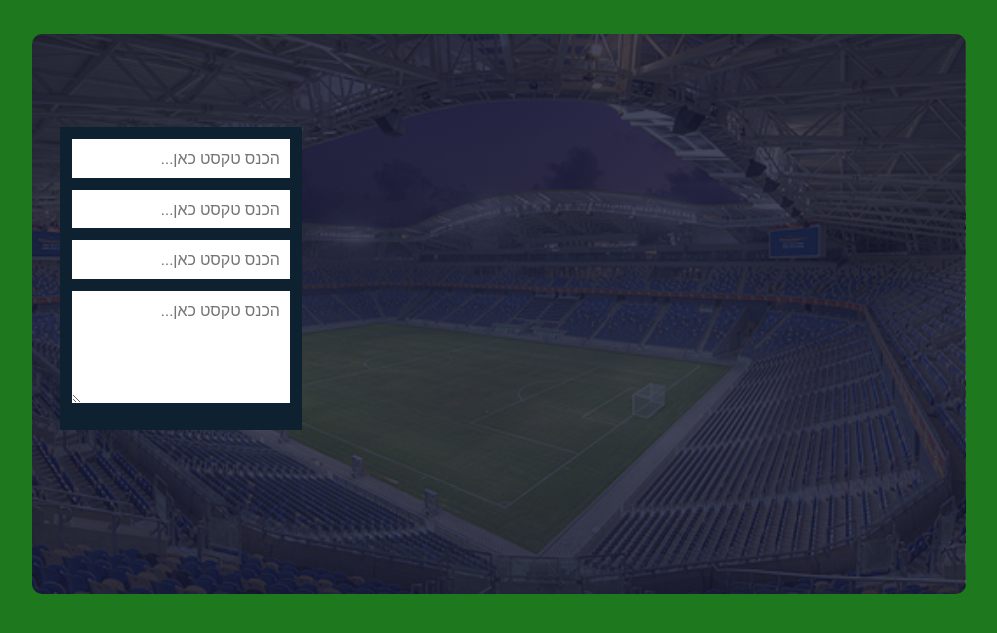
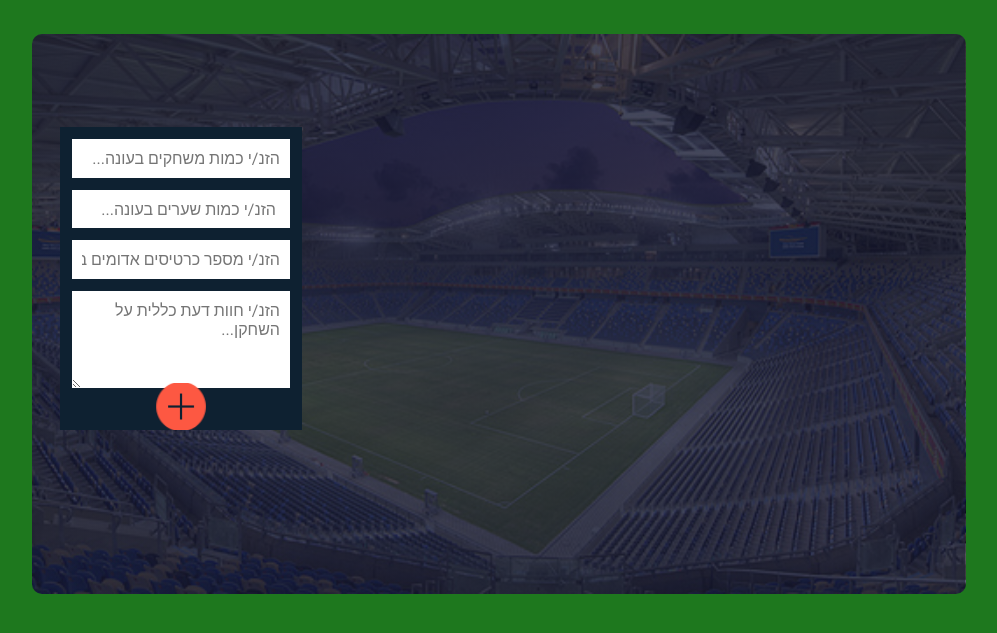
Before and after one commit to EitanBellaiche/ex5-Client, a plain HTML site: page client/index.html in a window 1280 px wide. Shown: the part 103-736 px from the top of the page, without its empty margins (141-1138 px from the left). Drawn offline with Linux system fonts and the light colour scheme.

Commit message:
add plus button

```diff
--- a/client/css/style.css
+++ b/client/css/style.css
@@ -51,16 +51,20 @@ header h1 {
     width: 17.031vw;
     height: 4.8vh;
     background-color: white;
-    display: flex;
-    align-items: flex-start;
     justify-content: center;
-    font-family: 'Roboto', sans-serif;
-    font-size: 16px;
     color: #000;
     text-align: center;
     margin-top: 5%;
 }
-
+.largeTextBox{
+    width: 17.031vw;
+    height: 14vh;
+    background-color: white;
+    display: flex;
+    justify-content: center;
+    text-align: center;
+    margin-top: 5%;
+}
 .textBox input, .largeTextBox textarea {
     border: none;
     outline: none;
@@ -74,36 +78,16 @@ header h1 {
     text-align: right;
     padding: 10px;
 }
-
-.largeTextBox{
-    width: 17.031vw;
-    height: 14vh;
-    background-color: white;
-    display: flex;
-    align-items: flex-start;
-    justify-content: center;
-    font-family: 'Roboto', sans-serif;
-    font-size: 16px;
-    color: #000;
-    text-align: center;
-    margin-top: 5%;
-}
-
-.addButton {
-    width: 40px;
-    height: 40px;
-    background-color: #FF6347;
-    color: white;
+.addPlusButton {
+    width: 54px;
+    height: 54px;
+    background-image: url('../images/plus-button.png');
+    background-size: cover;
+    background-position: center;
     border: none;
-    border-radius: 50%;
-    font-size: 24px;
-    display: flex;
     align-items: center;
     justify-content: center;
     cursor: pointer;
-    margin-top: 10px;
+    background-color: transparent;
+    margin-top: -2%;
 }
-
-.addButton:hover {
-    background-color: #e5533d;
-}
--- a/client/index.html
+++ b/client/index.html
@@ -18,18 +18,20 @@
                 <div class="centralBox">
                     <form class="textBoxContainer">
                         <div class="textBox">
-                            <input type="text" placeholder="הכנס טקסט כאן...">
+                            <input type="text" placeholder="הזנ/י כמות משחקים בעונה...">
                         </div>
                         <div class="textBox">
-                            <input type="text" placeholder="הכנס טקסט כאן...">
+                            <input type="text" placeholder=" הזנ/י כמות שערים בעונה...">
                         </div>
                         <div class="textBox">
-                            <input type="text" placeholder="הכנס טקסט כאן...">
+                            <input type="text" placeholder="הזנ/י מספר כרטיסים אדומים בעונה...">
                         </div>
                         <div class="largeTextBox">
-                            <textarea placeholder="הכנס טקסט כאן..."></textarea>
+                            <textarea placeholder="הזנ/י חוות דעת כללית על השחקן..."></textarea>
                         </div>
+                        <button type="button" class="addPlusButton"></button>
                     </form>
+
                 </div>
             </div>
         </main>
```
Also changed, not shown: client/images/plus-button.png (added).
